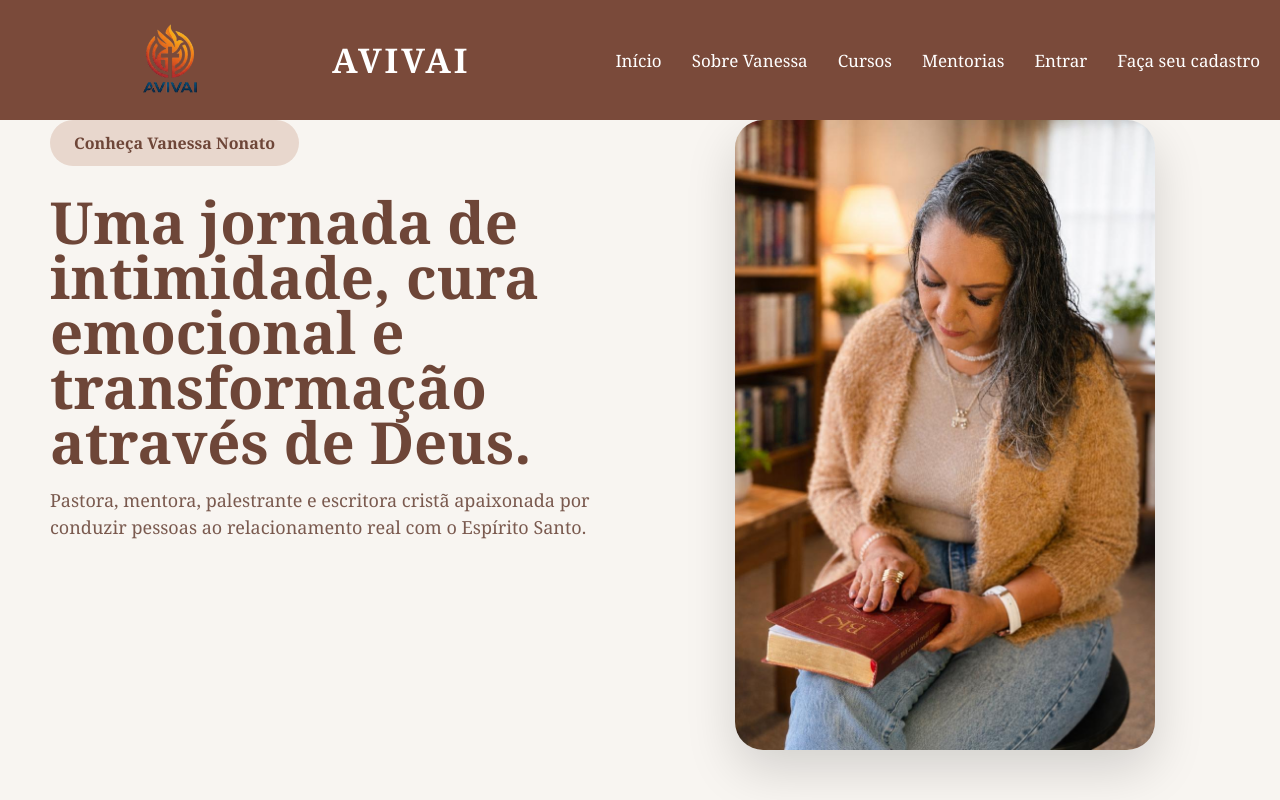
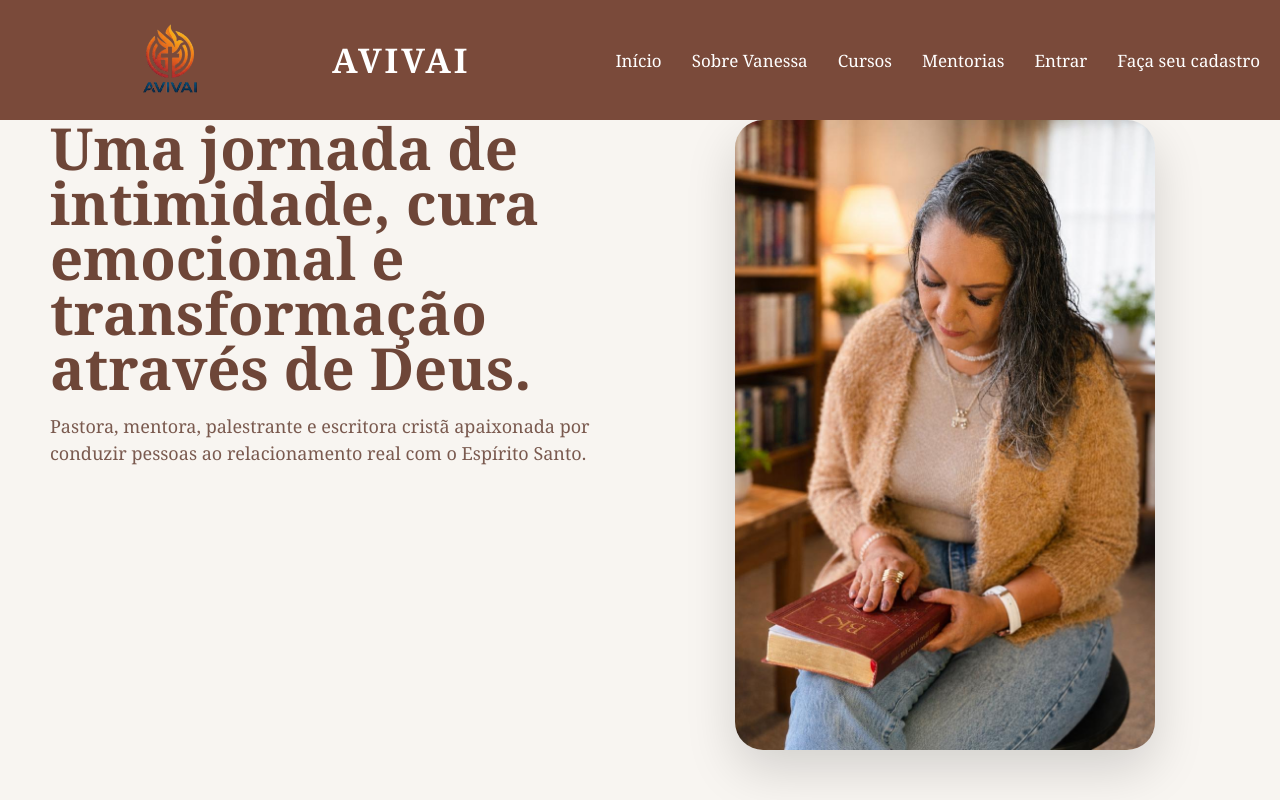
Before and after one commit to Mayra727/avivai-frontend, a React (Vite) app: page /sobre-vanessa in a window 1280 px wide. Shown: the top 800 px of the page. Built offline with nearby package versions, Linux system fonts and the light colour scheme.

Commit message:
correção sobre vanessa

```diff
--- a/src/pages/SobreVanessa.css
+++ b/src/pages/SobreVanessa.css
@@ -28,24 +28,6 @@
 .sobre-content{
 
   flex:1;
-
-}
-
-.sobre-badge{
-
-  display:inline-block;
-
-  background:#E8D7CD;
-
-  color:#6E4638;
-
-  padding:12px 24px;
-
-  border-radius:999px;
-
-  margin-bottom:28px;
-
-  font-weight:600;
 
 }
 
--- a/src/pages/SobreVanessa.tsx
+++ b/src/pages/SobreVanessa.tsx
@@ -9,10 +9,6 @@ export default function SobreVanessa() {
       <section className="sobre-hero">
 
         <div className="sobre-content">
-
-          <span className="sobre-badge">
-            Conheça Vanessa Nonato
-          </span>
 
           <h1>
             Uma jornada de intimidade,
```
